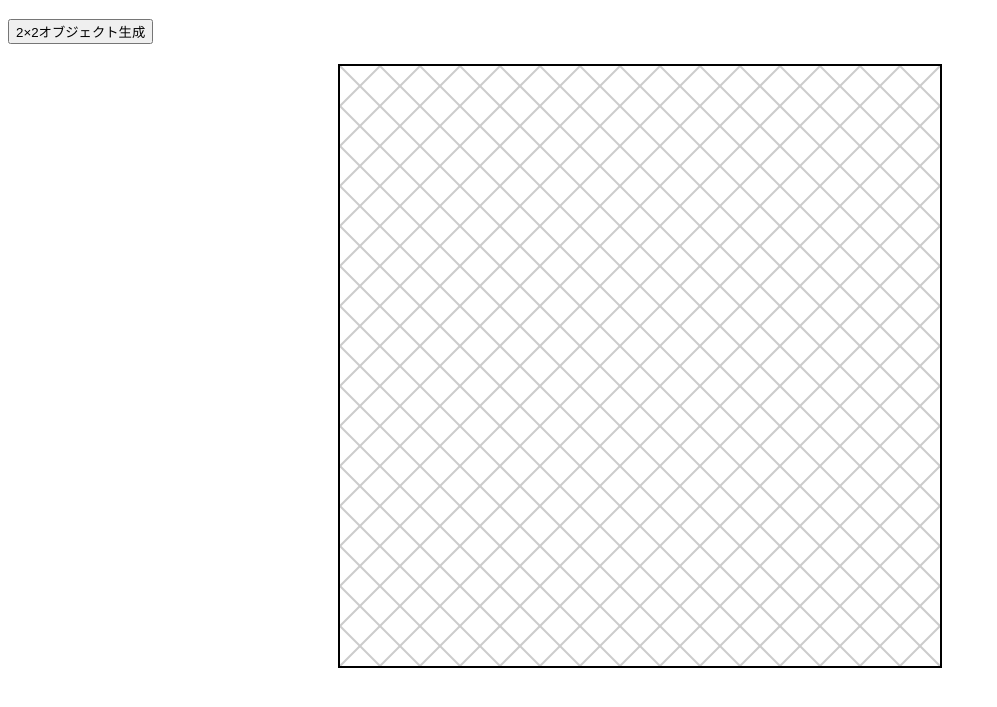
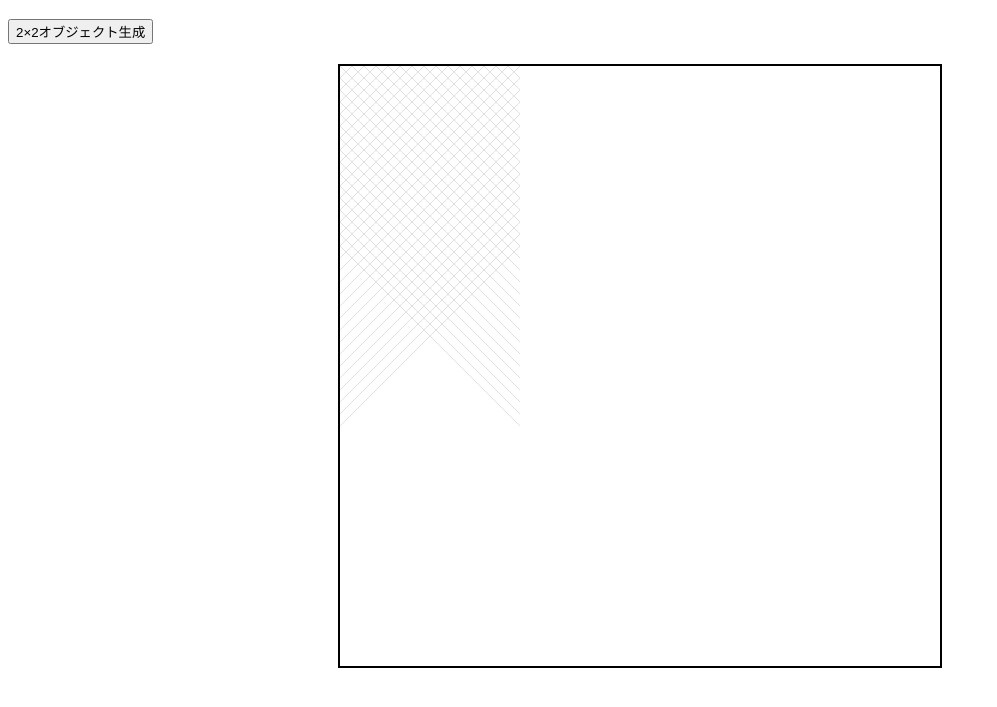
Before and after one commit to Test-wos/drawing_test, a plain HTML site: page index.html in a window 1280 px wide. Shown: the part 61-768 px from the top of the page, without its empty margins (0-997 px from the left). Drawn offline with Linux system fonts and the light colour scheme.

Commit message:
index.html を更新

```diff
--- a/index.html
+++ b/index.html
@@ -11,7 +11,7 @@
     <button id="create-object">2×2オブジェクト生成</button>
 
     <svg id="drawing-area"
-        viewBox="0 0 300 300">
+        viewBox="0 0 1000 1000">
     </svg>
 
     <script src="script.js"></script>
```
